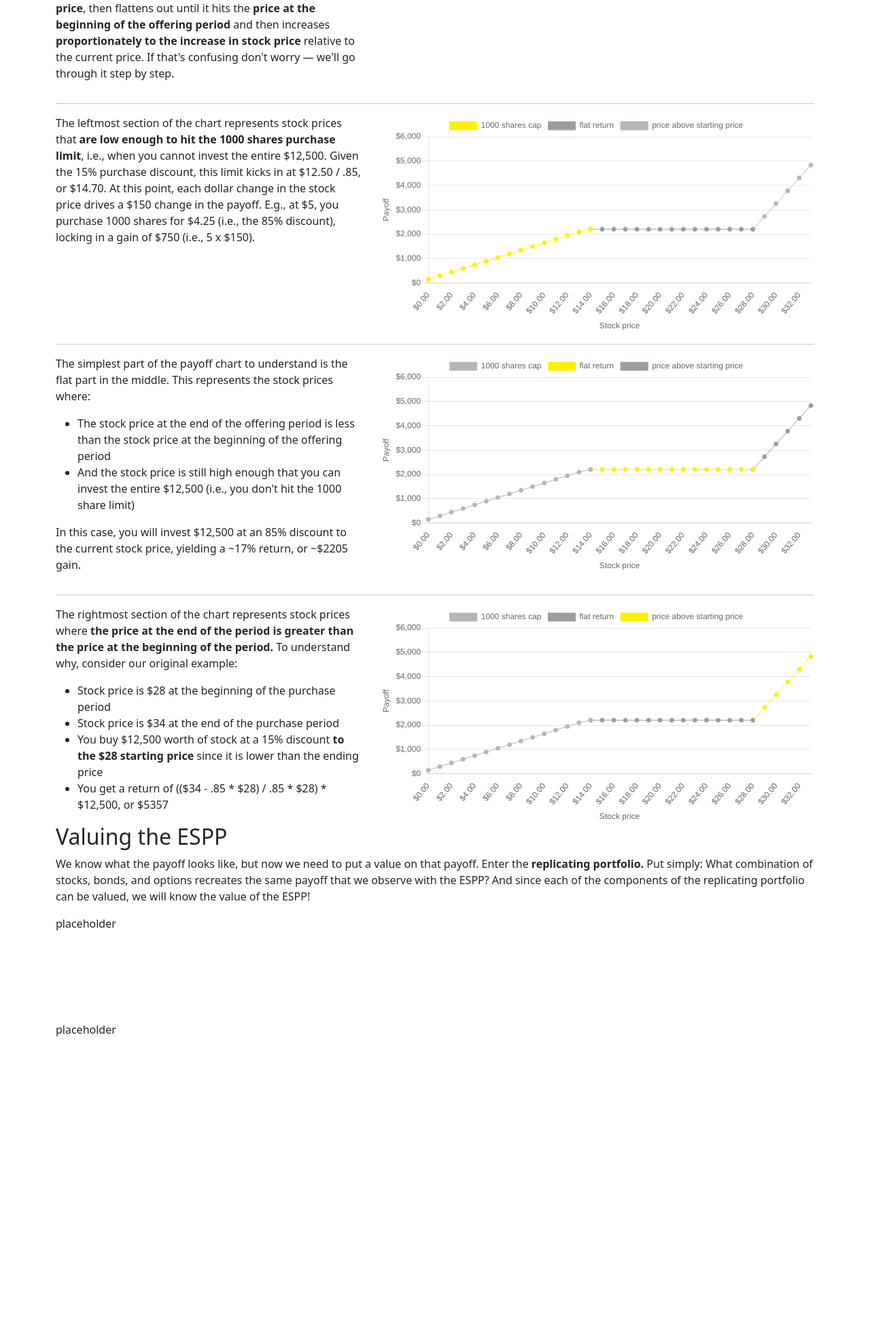
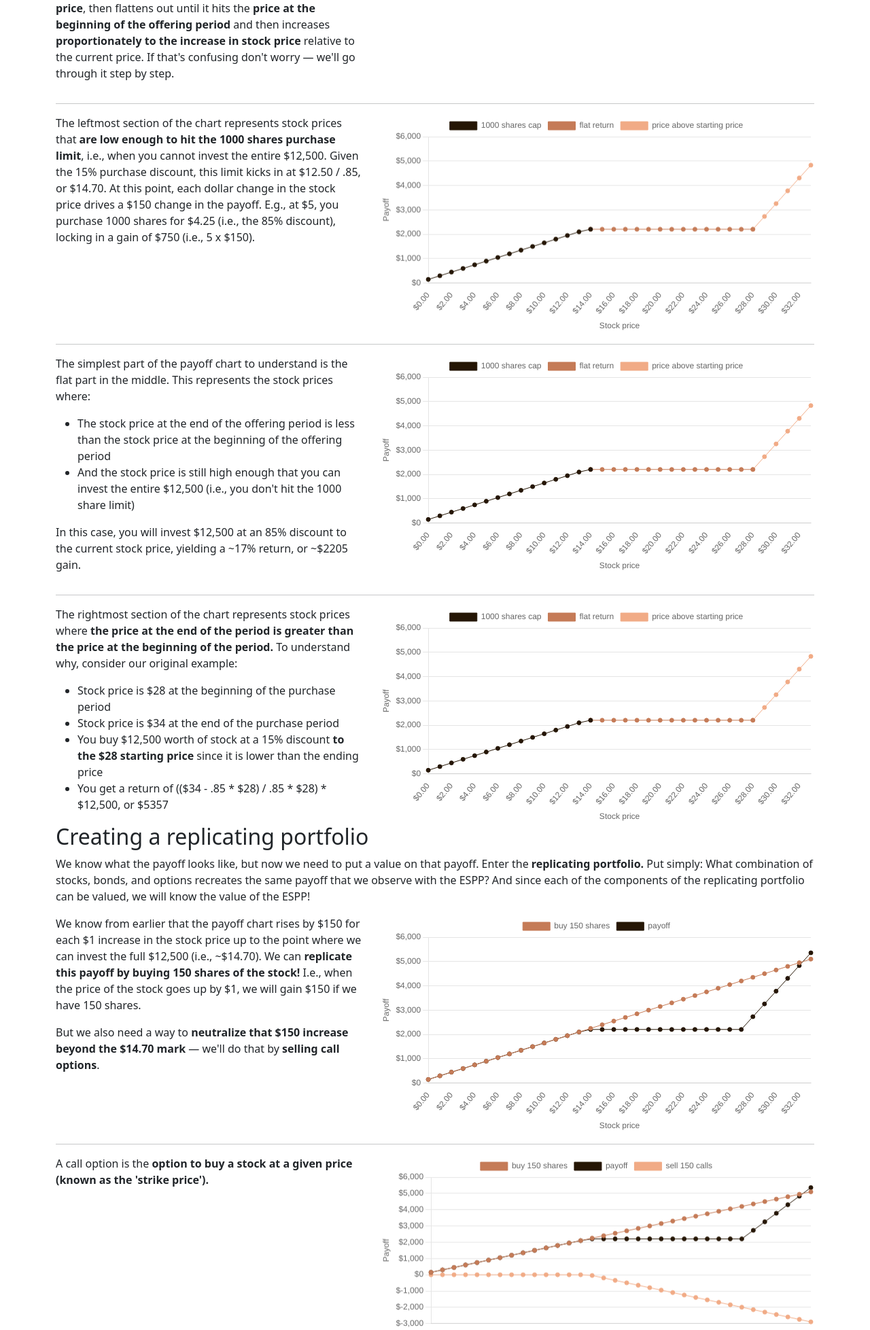
Before and after one commit to edelgm6/espp-payoff, a Django app: page / in a window 1280 px wide. Shown: the part 550-2507 px from the top of the page at 68% size. Before the commit the page ends 2075 px from the top, so only its background shows below. Run offline with Django 3.2, Linux system fonts and the light colour scheme; data that the repository does not hold is empty; a map, chart or similar area stays blank.

Commit message:
Added additional copy and cleaned up the charts

```diff
--- a/templates/index.html
+++ b/templates/index.html
@@ -106,12 +106,68 @@
       </div>
 
 
-      <h2>Valuing the ESPP</h2>
+      <h2>Creating a replicating portfolio</h2>
       <p>We know what the payoff looks like, but now we need to put a value on that payoff. Enter
         the <strong>replicating portfolio.</strong>
         Put simply: What combination of stocks, bonds, and options recreates the same payoff
         that we observe with the ESPP? And since each of the components of the replicating
         portfolio can be valued, we will know the value of the ESPP!</p>
+
+      <div class="row">
+      <div class="col-sm-5">
+        <p>We know from earlier that the payoff chart rises by $150 for each $1 increase in the stock price up to
+          the point where we can invest the full $12,500 (i.e., ~$14.70). We can <strong>replicate this payoff by
+          buying 150 shares of the stock!</strong> I.e., when the price of the stock goes up by $1, we will gain
+          $150 if we have 150 shares.</p>
+
+        <p>But we also need a way to <strong>neutralize that $150 increase beyond the $14.70 mark</strong> — we'll
+          do that by <strong>selling call options</strong>.
+      </div>
+      <div class="col-md-7">
+      <canvas id="buy-stock-example"></canvas>
+      </div>
+      </div>
+
+      <hr>
+
+      <div class="row">
+      <div class="col-sm-5">
+        <p>A call option is the <strong>option to buy a stock at a given price (known as the 'strike price').</strong></p>
+      </div>
+      <div class="col-md-7">
+      <canvas id="sell-calls-example"></canvas>
+      </div>
+      </div>
+
+      <hr>
+
+      <div class="row">
+      <div class="col-sm-5">
+        <p>The final upward kink in the payoff is done by <strong>buying call options.</strong></p>
+      </div>
+      <div class="col-md-7">
+      <canvas id="buy-calls-example"></canvas>
+      </div>
+      </div>
+
+      <h2>Valuing the replicating portfolio</h2>
+      <p>Now, we have a replicating portfolio consisting of
+        <ul>
+          <li>150 shares of stock</li>
+          <li>Negative exposure to 150 call options at a strike price of $14.70</li>
+          <li>Positive exposure to TODO call options at a strike price of $28.00</li>
+        </ul>
+        Valuing the stock is straightforward: 150 shares x $28.00 = $4,200. But what about the call options?
+      </p>
+
+      <h3>Valuing call options</h3>
+      <p>Diving into the specifics of the Black-Scholes option pricing model is outside the scope of this site.
+        The critical takeaways for our purposes are:
+        <ul>
+          <li>The lower the call price is relative to the current price, the higher the value of the option</li>
+          <li>The higher the volatility of the stock, the higher the value of the option</li>
+        </ul>
+      </p>
 
       <div class="row">
       <div class="col-md-5">
@@ -139,6 +195,9 @@
     <script src="{% static "/web/js/middle-example.js" %}"></script>
     <script src="{% static "/web/js/upside-example.js" %}"></script>
     <script src="{% static "/web/js/shares-cap-example.js" %}"></script>
+    <script src="{% static "/web/js/buy-stock-example.js" %}"></script>
+    <script src="{% static "/web/js/sell-calls-example.js" %}"></script>
+    <script src="{% static "/web/js/buy-calls-example.js" %}"></script>
     <script>
       fetch('/payoffs')
         .then(response => response.json())
--- a/web/charts.py
+++ b/web/charts.py
@@ -20,7 +20,6 @@ class Charts:
 
         prices = self.get_price_series()
         payoffs = [self.espp.get_payoff(price) for price in prices]
-        print(payoffs)
 
         return {'prices': prices,'payoffs': payoffs}
 
@@ -39,4 +38,6 @@ class Charts:
             'buy_call_options_series': buy_call_options_series
         }
 
+        print(buy_call_options_series)
+
         return replicating_portfolio_series
--- /dev/null
+++ b/web/static/web/js/buy-calls-example.js
@@ -0,0 +1,9 @@
+const buy_calls = document.getElementById('buy-calls-example');
+const buy_calls_example = new Chart(buy_calls, {
+  type: 'line',
+  data: {
+    labels: example_labels,
+    datasets: [buy_shares_dataset, payoff_dataset, sell_calls_dataset, buy_calls_dataset]
+  },
+  options: base_options
+});
--- /dev/null
+++ b/web/static/web/js/buy-stock-example.js
@@ -0,0 +1,9 @@
+const buy_stock = document.getElementById('buy-stock-example');
+const buy_stock_example = new Chart(buy_stock, {
+  type: 'line',
+  data: {
+    labels: example_labels,
+    datasets: [buy_shares_dataset, payoff_dataset]
+  },
+  options: base_options
+});
--- a/web/static/web/js/chart-config.js
+++ b/web/static/web/js/chart-config.js
@@ -36,10 +36,44 @@ flat_payoffs = [null,null,null,null,null,null,null,null,null,null,null,null,null
 
 upside_payoffs = [null,null,null,null,null,null,null,null,null,null,null,null,null,null,null,null,null,null,null,null,null,null,null,null,null,null,null,null,2205.8823529411766,2731.09243697479, 3256.3025210084033, 3781.5126050420167, 4306.72268907563, 4831.9327731092435, 5357.142857142857]
 
-primary_color = '#36BCC9'
-secondary_color = '#3673C9'
-tertiary_color = '#36C98C'
+const primary_color = '#251605'
+const secondary_color = '#C57B57'
+const tertiary_color = '#F1AB86'
+const fourth_color = '#F7DBA7'
+const fifth_color = '#9CAFB7'
 
-highlight_color = '#FDF002'
-primary_gray = '#B4B7B7'
-secondary_gray = '#999E9E'
+const highlight_color = '#FDF002'
+const primary_gray = '#B4B7B7'
+const secondary_gray = '#999E9E'
+
+payoff_dataset = {
+  label: 'payoff',
+  data: [150.0, 300.0, 450.0, 600.0, 750.0, 900.0, 1050.0, 1200.0, 1350.000000000001, 1500.0, 1650.0, 1800.0, 1950.0000000000018, 2100.0, 2205.8823529411784, 2205.8823529411766, 2205.8823529411766, 2205.8823529411766, 2205.8823529411784, 2205.8823529411784, 2205.8823529411748, 2205.8823529411784, 2205.8823529411784, 2205.8823529411766, 2205.8823529411766, 2205.8823529411766, 2205.8823529411784, 2205.8823529411766, 2731.09243697479, 3256.3025210084033, 3781.5126050420167, 4306.72268907563, 4831.9327731092435, 5357.142857142857],
+  borderWidth: 1,
+  borderColor: primary_color,
+  backgroundColor: primary_color
+}
+
+buy_shares_dataset = {
+  label: 'buy 150 shares',
+  data: [150.0, 300.0, 450.0, 600.0, 750.0, 900.0, 1050.0, 1200.0, 1350.0, 1500.0, 1650.0, 1800.0, 1950.0, 2100.0, 2250.0,2400.0,2550.0,2700,2850,3000,3150,3300,3450,3600,3750,3900,4050,4200,4350,4500,4650,4800,4950,5100],
+  borderWidth: 1,
+  borderColor: secondary_color,
+  backgroundColor: secondary_color
+}
+
+sell_calls_dataset = {
+  label: 'sell 150 calls',
+  data: [-0.0, -0.0, -0.0, -0.0, -0.0, -0.0, -0.0, -0.0, -0.0, -0.0, -0.0, -0.0, -0.0, -0.0, -44.11764705882337, -194.11764705882337, -344.11764705882337, -494.11764705882337, -644.1176470588234, -794.1176470588234, -944.1176470588234, -1094.1176470588234, -1244.1176470588234, -1394.1176470588234, -1544.1176470588234, -1694.1176470588234, -1844.1176470588234, -1994.1176470588234, -2144.1176470588234, -2294.1176470588234, -2444.1176470588234, -2594.1176470588234, -2744.1176470588234, -2894.1176470588234],
+  borderWidth: 1,
+  borderColor: tertiary_color,
+  backgroundColor: tertiary_color
+}
+
+buy_calls_dataset = {
+  label: 'sell 150 calls',
+  data: [0.0, 0.0, 0.0, 0.0, 0.0, 0.0, 0.0, 0.0, 0.0, 0.0, 0.0, 0.0, 0.0, 0.0, 0.0, 0.0, 0.0, 0.0, 0.0, 0.0, 0.0, 0.0, 0.0, 0.0, 0.0, 0.0, 0.0, 0.0, 525.2100840336134, 1050.4201680672268, 1575.6302521008402, 2100.8403361344535, 2626.050420168067, 3151.2605042016803],
+  borderWidth: 1,
+  borderColor: fourth_color,
+  backgroundColor: fourth_color
+}
--- a/web/static/web/js/middle-example.js
+++ b/web/static/web/js/middle-example.js
@@ -8,23 +8,23 @@ const middle_example_chart = new Chart(middle_example, {
             label: '1000 shares cap',
             data: shares_cap_payoffs,
             borderWidth: 1,
-            borderColor: primary_gray,
-            backgroundColor: primary_gray,
+            borderColor: primary_color,
+            backgroundColor: primary_color,
 
         },
         {
             label: 'flat return',
             data: flat_payoffs,
             borderWidth: 1,
-            borderColor: highlight_color,
-            backgroundColor: highlight_color,
+            borderColor: secondary_color,
+            backgroundColor: secondary_color,
         },
         {
             label: 'price above starting price',
             data: upside_payoffs,
             borderWidth: 1,
-            borderColor: secondary_gray,
-            backgroundColor: secondary_gray,
+            borderColor: tertiary_color,
+            backgroundColor: tertiary_color,
         }
     ]
   },
--- /dev/null
+++ b/web/static/web/js/sell-calls-example.js
@@ -0,0 +1,9 @@
+const sell_calls = document.getElementById('sell-calls-example');
+const sell_calls_example = new Chart(sell_calls, {
+  type: 'line',
+  data: {
+    labels: example_labels,
+    datasets: [buy_shares_dataset, payoff_dataset, sell_calls_dataset]
+  },
+  options: base_options
+});
--- a/web/static/web/js/shares-cap-example.js
+++ b/web/static/web/js/shares-cap-example.js
@@ -8,23 +8,23 @@ const shares_cap_chart = new Chart(shares_cap, {
             label: '1000 shares cap',
             data: shares_cap_payoffs,
             borderWidth: 1,
-            borderColor: highlight_color,
-            backgroundColor: highlight_color,
+            borderColor: primary_color,
+            backgroundColor: primary_color,
 
         },
         {
             label: 'flat return',
             data: flat_payoffs,
             borderWidth: 1,
-            borderColor: secondary_gray,
-            backgroundColor: secondary_gray,
+            borderColor: secondary_color,
+            backgroundColor: secondary_color,
         },
         {
             label: 'price above starting price',
             data: upside_payoffs,
             borderWidth: 1,
-            borderColor: primary_gray,
-            backgroundColor: primary_gray,
+            borderColor: tertiary_color,
+            backgroundColor: tertiary_color,
         }
     ]
   },
--- a/web/static/web/js/upside-example.js
+++ b/web/static/web/js/upside-example.js
@@ -8,23 +8,23 @@ const upside_example_chart = new Chart(upside_example, {
             label: '1000 shares cap',
             data: shares_cap_payoffs,
             borderWidth: 1,
-            borderColor: primary_gray,
-            backgroundColor: primary_gray,
+            borderColor: primary_color,
+            backgroundColor: primary_color,
 
         },
         {
             label: 'flat return',
             data: flat_payoffs,
             borderWidth: 1,
-            borderColor: secondary_gray,
-            backgroundColor: secondary_gray,
+            borderColor: secondary_color,
+            backgroundColor: secondary_color,
         },
         {
             label: 'price above starting price',
             data: upside_payoffs,
             borderWidth: 1,
-            borderColor: highlight_color,
-            backgroundColor: highlight_color,
+            borderColor: tertiary_color,
+            backgroundColor: tertiary_color,
         }
     ]
   },
```
